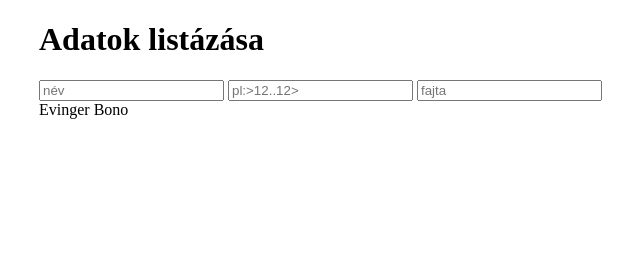
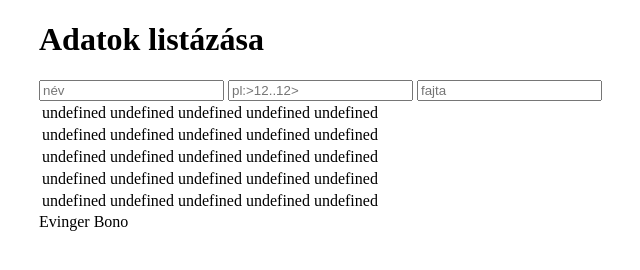
Before and after one commit to evingerbono/adatok_listazasa, a plain HTML site: page index.html in a window 1280 px wide. Shown: the whole page, without its empty margins (151-791 px from the left). Drawn offline with nearby package versions, Linux system fonts and the light colour scheme.

Commit message:
tablazat_létrehozás_félkész

```diff
--- a/index.html
+++ b/index.html
@@ -25,9 +25,7 @@
             <input type="text" id="fajta" placeholder="fajta" name="fajta">
         </section>
         <article>
-            <table id="table">
 
-            </table>
         </article>
         <footer>
             Evinger Bono
--- a/main.js
+++ b/main.js
@@ -8,21 +8,38 @@ $(function () {
     rendezes(ADATLISTA, "fajta");
 
     console.log(ADATLISTA);
-    console.log(szures(ADATLISTA,"fajta","keverék"));
+    console.log(szures(ADATLISTA, "fajta", "keverék"));
 
-    const NEVINPUTELEM=$("#nev");
-    const FAJTAINPUTELEM=$("#fajta");
-    const TABLAZATELEM=$("#table")
+    const NEVINPUTELEM = $("#nev");
+    const FAJTAINPUTELEM = $("#fajta");
 
-    NEVINPUTELEM.on("change", function() {
-        let nevErtek=NEVINPUTELEM.val();
-        let szurtlista=szures(ADATLISTA,"nev",nevErtek);
+    NEVINPUTELEM.on("change", function () {
+        let nevErtek = NEVINPUTELEM.val();
+        let szurtlista = szures(ADATLISTA, "nev", nevErtek);
         console.log(szurtlista);
     });
 
-    FAJTAINPUTELEM.on("change", function(){
-        let fajtaErtek=FAJTAINPUTELEM.val();
-        let szurtlista=szures(ADATLISTA,"fajta",fajtaErtek);
+    FAJTAINPUTELEM.on("change", function () {
+        let fajtaErtek = FAJTAINPUTELEM.val();
+        let szurtlista = szures(ADATLISTA, "fajta", fajtaErtek);
         console.log(szurtlista);
     });
+
+    const TABLAZATELEM = $("article");
+    let tartalom = megjelenit(ADATLISTA);
+    TABLAZATELEM.append(tartalom);
 })
+
+function megjelenit(lista) {
+    let txt = "";
+    txt += "<table>";
+    for (let index = 0; index < lista.length; index++) {
+        txt+="<tr>"
+        for (let kulcs in lista) {
+            txt += "<td>" + lista[index][kulcs] + "</td>";
+        }
+        txt+="</tr>"
+    }
+    txt +="</table>";
+    return txt;
+}
```
